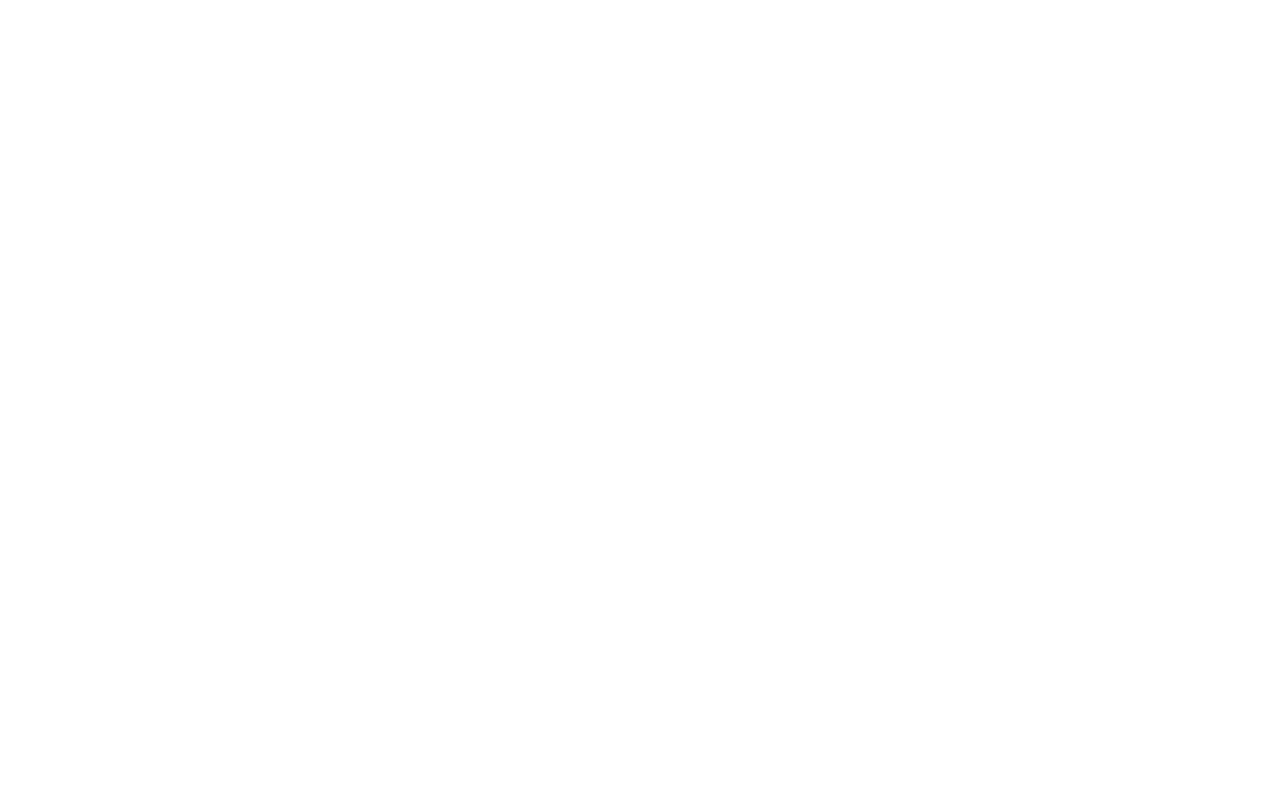
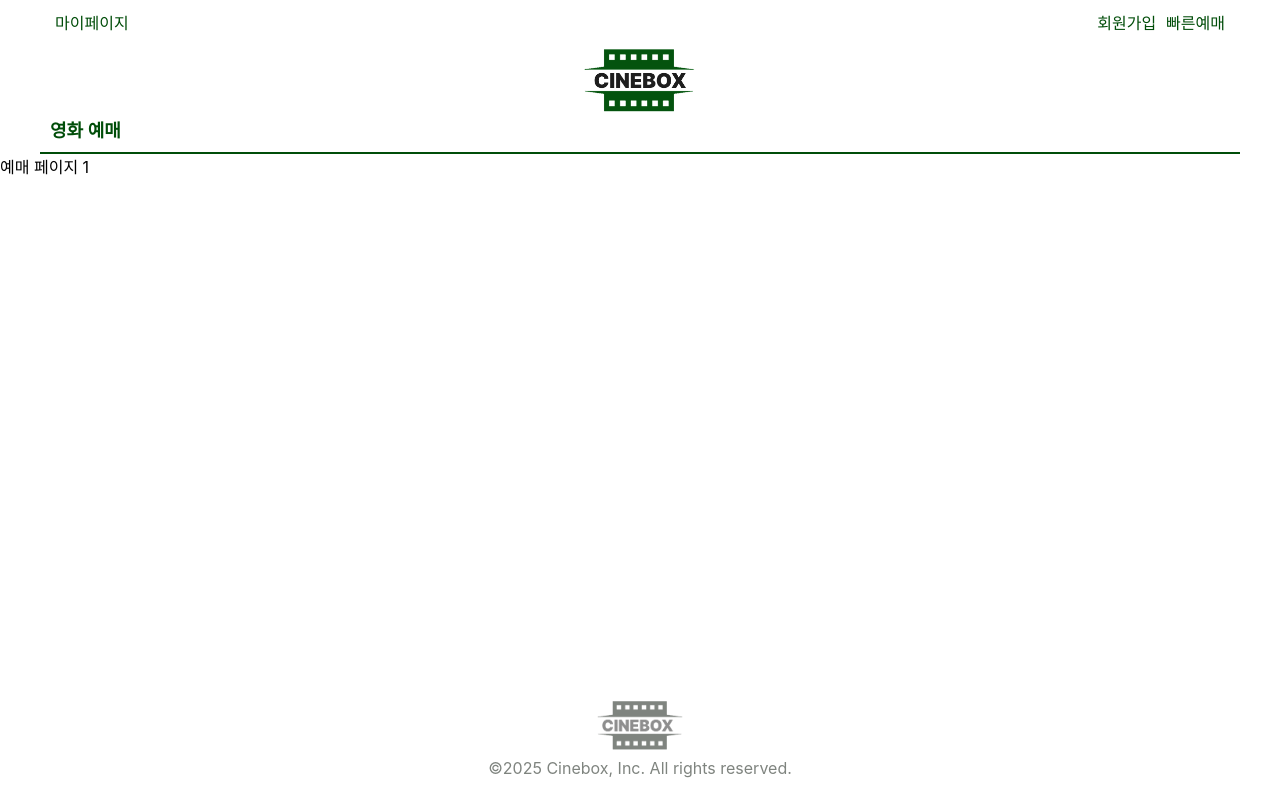
Before and after one commit to Cloud-Engineering2/cinebox_fe, a React (Create React App) app: page /booking/1 in a window 1280 px wide. Before the commit this address had no page. Built offline with nearby package versions, Linux system fonts and the light colour scheme.

Commit message:
add booking page & route

```diff
--- a/src/App.js
+++ b/src/App.js
@@ -8,6 +8,7 @@ import Signup from './pages/signup.js';
 import Detail from './pages/detail.js';
 
 import { BrowserRouter as Router, Routes, Route } from 'react-router-dom';
+import Booking from './pages/booking.js';
 
 function App() {
   return (
@@ -18,6 +19,7 @@ function App() {
           <Route path="/" element={<Login />} />
           <Route path="/main" element={<Main />} />
           <Route path="/detail/:movieId" element={<Detail />} />
+          <Route path="/booking/:movieId" element={<Booking />} />
         </Routes>
       </Router>
     </div>
--- a/src/components/movieCard.js
+++ b/src/components/movieCard.js
@@ -32,7 +32,7 @@ export default function MovieCard({id, text, imgUrl, styles}) {
           onMouseOver={()=>actionBoxController(true)}
           onMouseOut={()=>actionBoxController(false)}>
       <Box id={cardId} className='actionBox' style={actionBoxStyle}>
-        <Button>예매</Button>
+        <Button onClick={()=>{window.location.href=`/booking/${id}`}}>예매</Button>
         <Button onClick={moveMovieDetail}>상세 정보</Button>
       </Box>
       <CardActionArea>
--- /dev/null
+++ b/src/pages/booking.js
@@ -0,0 +1,22 @@
+import React, { useState, useEffect } from 'react';
+import booking from '../styles/pages/booking.css'
+import UnderBarTitle from '../components/underBarTitle';
+import Layout from '../templates/Layout';
+import { useParams } from 'react-router-dom';
+
+const Booking = () => {
+    const token = localStorage.getItem('token');
+    const identifier = localStorage.getItem('identifier');
+    const role = localStorage.getItem('role');
+
+    const { movieId } = useParams();
+
+    return <Layout>
+        <UnderBarTitle title={'영화 예매'}/>
+        <div class="booking">
+            예매 페이지 {movieId}
+        </div>
+    </Layout>;
+};
+
+export default Booking;
--- a/src/pages/detail.js
+++ b/src/pages/detail.js
@@ -14,7 +14,7 @@ const Detail = () => {
     const identifier = localStorage.getItem('identifier');
     const role = localStorage.getItem('role');
 
-    const { movieId } = useParams();  // This will get the value of the 'id' from the URL
+    const { movieId } = useParams();
     const { data, isLoading, error, doRequest } = useReq(process.env.REACT_APP_MOVIE_API + `/${movieId}`, {
         method: 'GET',
         headers: {
```
Also changed, not shown: src/styles/pages/booking.css (added).
